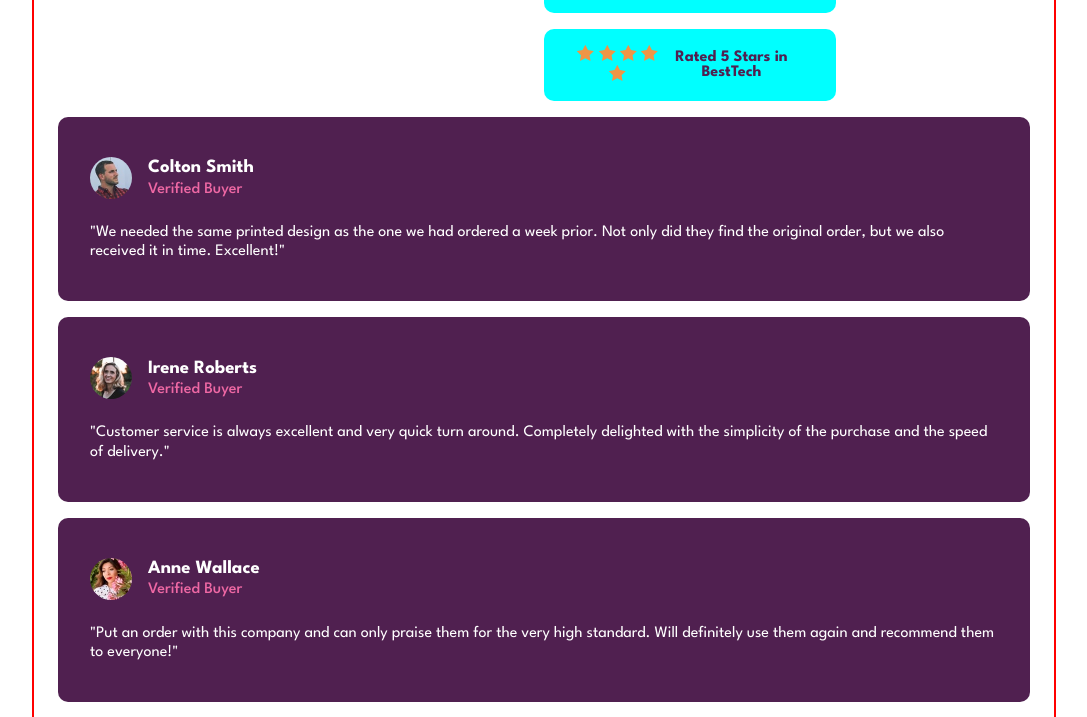
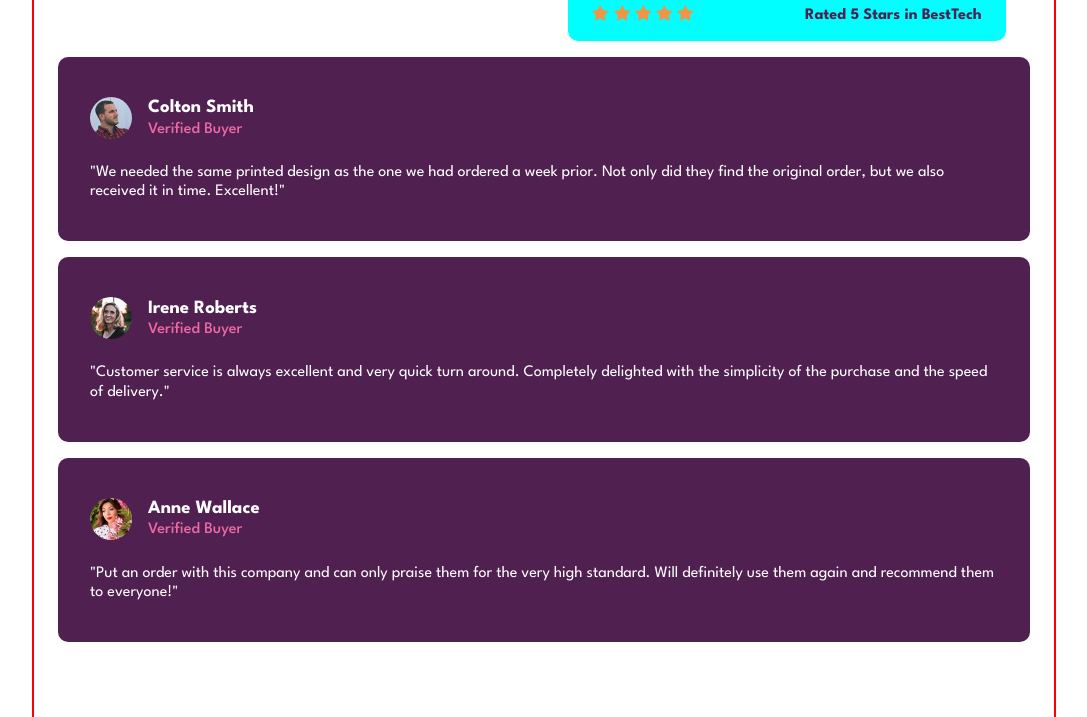
Before and after one commit to Muhammad-Taus/Front-End-Mentor-Social-Proof-Section, a plain HTML site: page index.html in a window 1280 px wide. Shown: the part 229-946 px from the top of the page, without its empty margins (96-1183 px from the left). Drawn offline with Linux system fonts and the light colour scheme.

Commit message:
hero section responsiveness solved 1

```diff
--- a/styles.css
+++ b/styles.css
@@ -34,7 +34,7 @@ body {
 
 .container{
     width: 80%;
-    max-width: 375px;
+    max-width: 600px;
     margin: auto;
     padding: 5rem 1.5rem;
     border: 2px solid red;
@@ -114,7 +114,7 @@ header p{
     font-weight: 500;
 }
 
-@media all and (min-width: 900px) {
+@media all and (min-width: 1080px) {
     body{
         /* background-color: red; */
 
@@ -130,6 +130,7 @@ header p{
 
     header, .users-review{
         flex: 1;
+
     }
 
     .user-review{
@@ -137,9 +138,11 @@ header p{
         justify-content: space-between;
         align-items: center;
         background-color: aqua;
-        width: 60%;
+        width: 90%;
         max-width: 27.75rem; /*44px*/
-        padding-inline: 2rem;
+        padding-inline: 1.5rem;
+        margin-inline: auto;
+
     }
 
     .review-comments{
```
